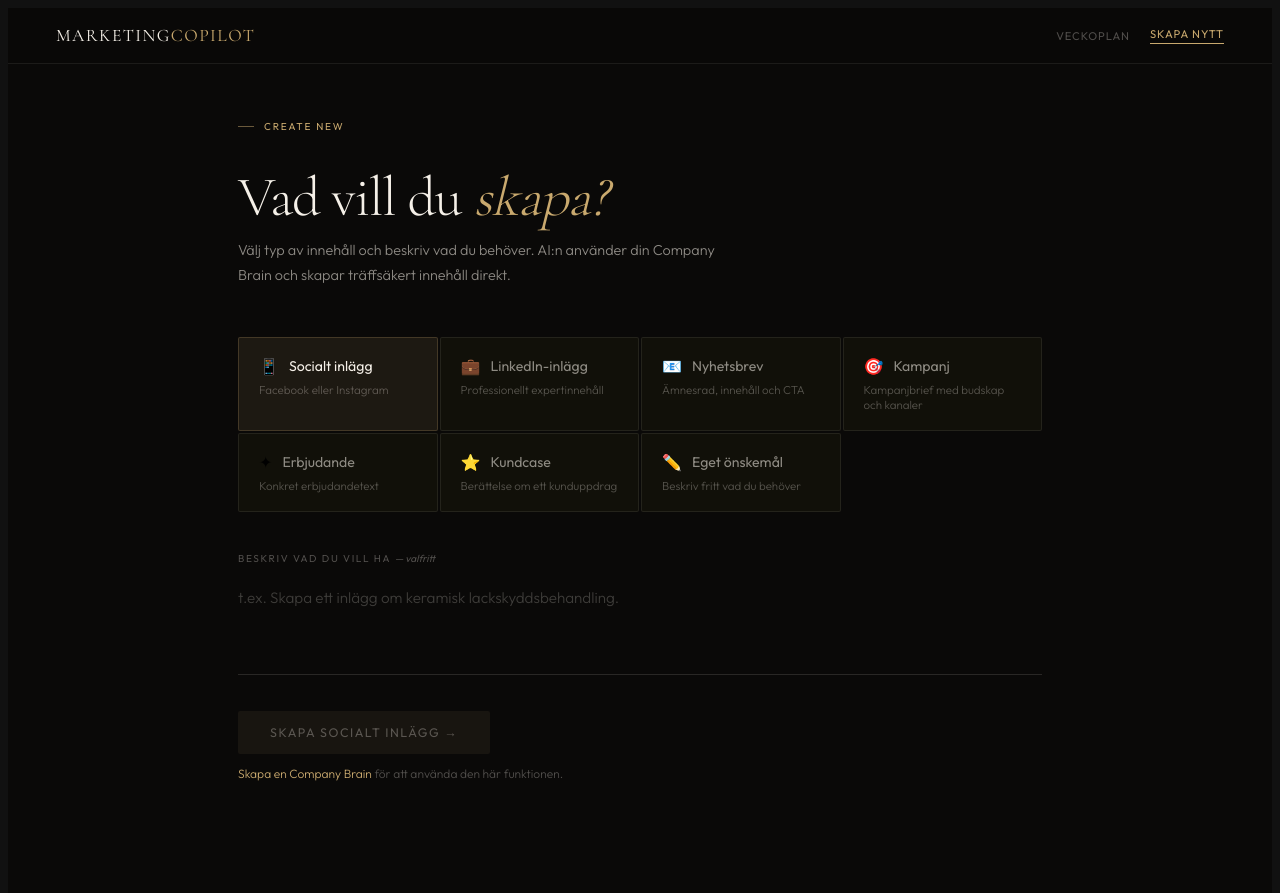
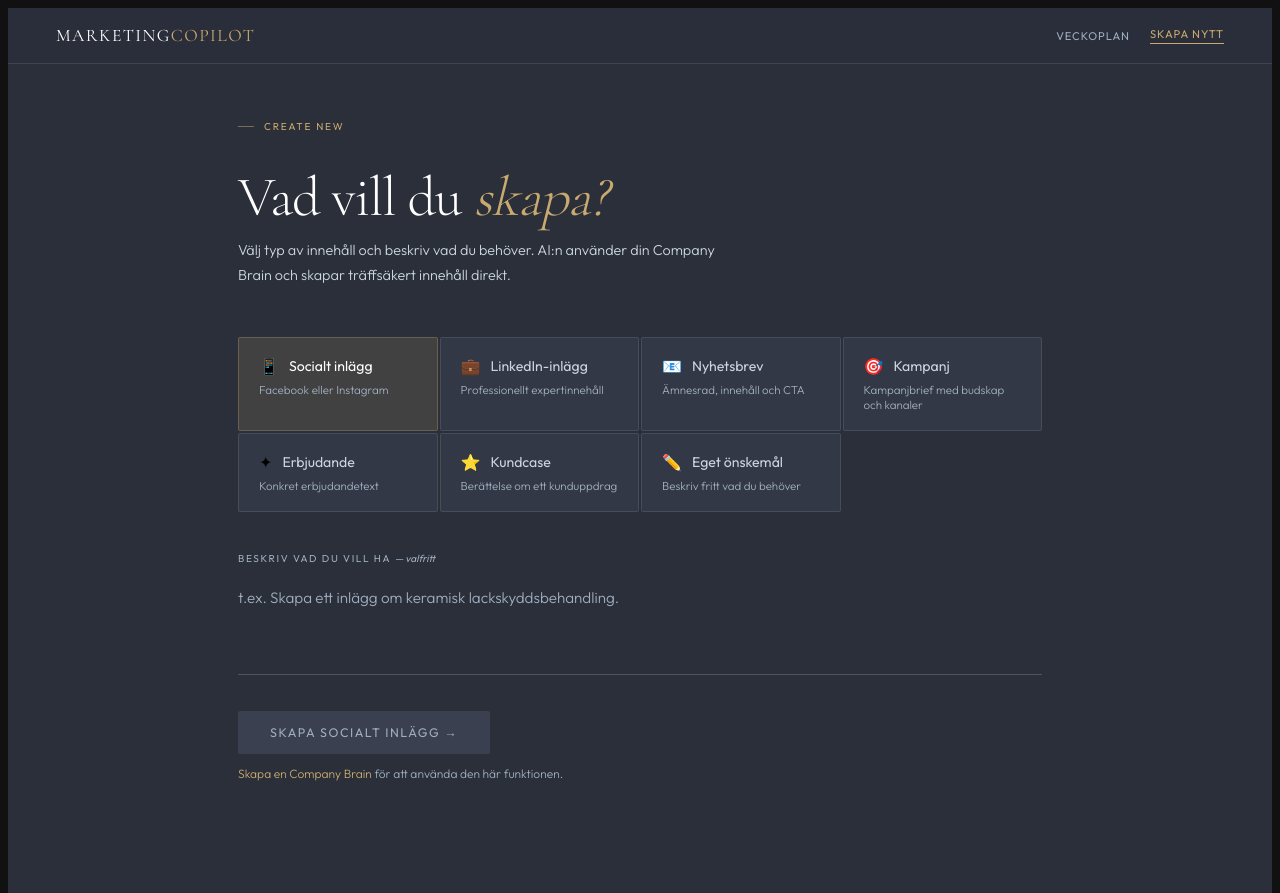
Before and after one commit to IsakByrge/marketing-copilot, a Next.js app: page /create in a window 1280 px wide. Built offline with nearby package versions, Linux system fonts and the light colour scheme.

Commit message:
feat: new color system across all pages

```diff
--- a/app/campaign/page.tsx
+++ b/app/campaign/page.tsx
@@ -4,10 +4,10 @@ import Link from "next/link";
 import { useEffect, useState } from "react";
 
 const T = {
-  bg: "#0a0908", surface: "#111009", surface2: "#181510",
-  line: "rgba(255,248,235,0.08)", line2: "rgba(255,248,235,0.13)",
-  text: "#f5f0e8", text2: "rgba(245,240,232,0.55)", text3: "rgba(245,240,232,0.30)",
-  gold: "#c9a96e", goldDim: "rgba(201,169,110,0.10)", goldBorder: "rgba(201,169,110,0.22)",
+  bg: "#2a2f3a", surface: "#323845", surface2: "#3a4050",
+  line: "rgba(255,255,255,0.10)", line2: "rgba(255,255,255,0.18)",
+  text: "#ffffff", text2: "#cbd5e0", text3: "#a0aec0",
+  gold: "#c9a96e", goldDim: "rgba(201,169,110,0.15)", goldBorder: "rgba(201,169,110,0.30)",
 };
 
 type Campaign = { title: string; goal: string; message: string; channels: string; cta: string; };
@@ -62,7 +62,7 @@ export default function CampaignPage() {
         position: "sticky", top: 0, zIndex: 100,
         display: "flex", alignItems: "center", justifyContent: "space-between",
         padding: "0 48px", height: 56,
-        background: "rgba(10,9,8,0.92)", backdropFilter: "blur(20px)",
+        background: "rgba(42,47,58,0.95)", backdropFilter: "blur(20px)",
         borderBottom: `1px solid ${T.line}`,
       }}>
         <Link href="/plan" style={{ fontSize: "0.7rem", fontWeight: 400, letterSpacing: "0.1em", textTransform: "uppercase", color: T.text3, textDecoration: "none" }}
--- a/app/create/page.tsx
+++ b/app/create/page.tsx
@@ -4,10 +4,10 @@ import { useState, useEffect } from "react";
 import { useRouter } from "next/navigation";
 
 const T = {
-  bg: "#0a0908", surface: "#111009", surface2: "#181510",
-  line: "rgba(255,248,235,0.08)", line2: "rgba(255,248,235,0.13)",
-  text: "#f5f0e8", text2: "rgba(245,240,232,0.55)", text3: "rgba(245,240,232,0.30)",
-  gold: "#c9a96e", goldDim: "rgba(201,169,110,0.10)", goldBorder: "rgba(201,169,110,0.22)",
+  bg: "#2a2f3a", surface: "#323845", surface2: "#3a4050",
+  line: "rgba(255,255,255,0.10)", line2: "rgba(255,255,255,0.18)",
+  text: "#ffffff", text2: "#cbd5e0", text3: "#a0aec0",
+  gold: "#c9a96e", goldDim: "rgba(201,169,110,0.15)", goldBorder: "rgba(201,169,110,0.30)",
 };
 
 type ContentType = {
@@ -243,7 +243,7 @@ export default function CreatePage() {
         position: "sticky", top: 0, zIndex: 100,
         display: "flex", alignItems: "center", justifyContent: "space-between",
         padding: `0 ${pad}px`, height: 56,
-        background: "rgba(10,9,8,0.92)", backdropFilter: "blur(20px)",
+        background: "rgba(42,47,58,0.95)", backdropFilter: "blur(20px)",
         borderBottom: `1px solid ${T.line}`,
       }}>
         <a href="/dashboard" style={{ fontFamily: "var(--font-cormorant), serif", fontWeight: 500, fontSize: "1.1rem", letterSpacing: "0.08em", textTransform: "uppercase", color: T.text, textDecoration: "none" }}>
@@ -370,7 +370,7 @@ export default function CreatePage() {
         @keyframes fadeUp { from{opacity:0;transform:translateY(12px)} to{opacity:1;transform:translateY(0)} }
         @keyframes spin { to{transform:rotate(360deg)} }
         @keyframes pulseDot { 0%,100%{opacity:1} 50%{opacity:.3} }
-        textarea::placeholder { color: rgba(245,240,232,0.22); }
+        textarea::placeholder { color: #718096; }
       `}</style>
     </main>
   );
--- a/app/dashboard/page.tsx
+++ b/app/dashboard/page.tsx
@@ -4,10 +4,10 @@ import Link from "next/link";
 import { useEffect, useMemo, useState } from "react";
 
 const T = {
-  bg: "#0a0908", surface: "#111009", surface2: "#181510",
-  line: "rgba(255,248,235,0.08)", line2: "rgba(255,248,235,0.13)",
-  text: "#f5f0e8", text2: "rgba(245,240,232,0.55)", text3: "rgba(245,240,232,0.30)",
-  gold: "#c9a96e", goldDim: "rgba(201,169,110,0.10)", goldBorder: "rgba(201,169,110,0.22)",
+  bg: "#2a2f3a", surface: "#323845", surface2: "#3a4050",
+  line: "rgba(255,255,255,0.10)", line2: "rgba(255,255,255,0.18)",
+  text: "#ffffff", text2: "#cbd5e0", text3: "#a0aec0",
+  gold: "#c9a96e", goldDim: "rgba(201,169,110,0.15)", goldBorder: "rgba(201,169,110,0.30)",
 };
 
 type CompanyProfile = {
@@ -147,7 +147,7 @@ export default function DashboardPage() {
         position: "sticky", top: 0, zIndex: 100,
         display: "flex", alignItems: "center", justifyContent: "space-between",
         padding: `0 ${pad}px`, height: 56,
-        background: "rgba(10,9,8,0.92)", backdropFilter: "blur(20px)",
+        background: "rgba(42,47,58,0.95)", backdropFilter: "blur(20px)",
         borderBottom: `1px solid ${T.line}`,
       }}>
         <button onClick={() => setView("week")} style={{ background: "none", border: "none", cursor: "pointer", padding: 0 }}>
@@ -192,7 +192,7 @@ export default function DashboardPage() {
       {isMobile && (
         <div style={{
           position: "fixed", bottom: 0, left: 0, right: 0, zIndex: 200,
-          display: "flex", background: "rgba(10,9,8,0.96)", backdropFilter: "blur(20px)",
+          display: "flex", background: "rgba(42,47,58,0.98)", backdropFilter: "blur(20px)",
           borderTop: `1px solid ${T.line}`,
         }}>
           {[
--- a/app/generating/page.tsx
+++ b/app/generating/page.tsx
@@ -4,10 +4,10 @@ import { useEffect, useState } from "react";
 import { useRouter } from "next/navigation";
 
 const T = {
-  bg: "#0a0908", surface: "#111009", surface2: "#181510",
-  line: "rgba(255,248,235,0.08)", line2: "rgba(255,248,235,0.13)",
-  text: "#f5f0e8", text2: "rgba(245,240,232,0.55)", text3: "rgba(245,240,232,0.30)",
-  gold: "#c9a96e", goldDim: "rgba(201,169,110,0.10)", goldBorder: "rgba(201,169,110,0.22)",
+  bg: "#2a2f3a", surface: "#323845", surface2: "#3a4050",
+  line: "rgba(255,255,255,0.10)", line2: "rgba(255,255,255,0.18)",
+  text: "#ffffff", text2: "#cbd5e0", text3: "#a0aec0",
+  gold: "#c9a96e", goldDim: "rgba(201,169,110,0.15)", goldBorder: "rgba(201,169,110,0.30)",
 };
 
 const STEPS = [
@@ -59,7 +59,7 @@ export default function GeneratingPage() {
         width: "100%", maxWidth: 480,
         background: T.surface, border: `1px solid ${T.line2}`,
         borderRadius: 4, overflow: "hidden",
-        boxShadow: "0 40px 100px rgba(0,0,0,0.5)",
+        boxShadow: "0 40px 100px rgba(0,0,0,0.3)",
         position: "relative",
       }}>
         {/* Progress bar */}
--- a/app/globals.css
+++ b/app/globals.css
@@ -214,3 +214,11 @@ a {
 .mc-muted  { color: var(--mc-muted); }
 .mc-subtle { color: var(--mc-subtle); }
 .mc-gold   { color: var(--mc-gold); }
+/* Onboarding readability */
+input, textarea {
+  color: #ffffff !important;
+}
+
+input::placeholder, textarea::placeholder {
+  color: #a0aec0 !important;
+}
--- a/app/newsletter/page.tsx
+++ b/app/newsletter/page.tsx
@@ -4,10 +4,10 @@ import Link from "next/link";
 import { useEffect, useState } from "react";
 
 const T = {
-  bg: "#0a0908", surface: "#111009", surface2: "#181510",
-  line: "rgba(255,248,235,0.08)", line2: "rgba(255,248,235,0.13)",
-  text: "#f5f0e8", text2: "rgba(245,240,232,0.55)", text3: "rgba(245,240,232,0.30)",
-  gold: "#c9a96e", goldDim: "rgba(201,169,110,0.10)", goldBorder: "rgba(201,169,110,0.22)",
+  bg: "#2a2f3a", surface: "#323845", surface2: "#3a4050",
+  line: "rgba(255,255,255,0.10)", line2: "rgba(255,255,255,0.18)",
+  text: "#ffffff", text2: "#cbd5e0", text3: "#a0aec0",
+  gold: "#c9a96e", goldDim: "rgba(201,169,110,0.15)", goldBorder: "rgba(201,169,110,0.30)",
 };
 
 type Newsletter = { subject: string; preview: string; body: string; cta: string; };
@@ -61,7 +61,7 @@ export default function NewsletterPage() {
         position: "sticky", top: 0, zIndex: 100,
         display: "flex", alignItems: "center", justifyContent: "space-between",
         padding: "0 48px", height: 56,
-        background: "rgba(10,9,8,0.92)", backdropFilter: "blur(20px)",
+        background: "rgba(42,47,58,0.95)", backdropFilter: "blur(20px)",
         borderBottom: `1px solid ${T.line}`,
       }}>
         <Link href="/plan" style={{ fontSize: "0.7rem", fontWeight: 400, letterSpacing: "0.1em", textTransform: "uppercase", color: T.text3, textDecoration: "none" }}
@@ -100,7 +100,7 @@ export default function NewsletterPage() {
         <div style={{ background: T.surface, border: `1px solid ${T.line2}`, borderRadius: 2, overflow: "hidden", marginBottom: 40 }}>
           <div style={{ background: T.surface2, borderBottom: `1px solid ${T.line}`, padding: "12px 20px", display: "flex", alignItems: "center", gap: 10 }}>
             <div style={{ display: "flex", gap: 5 }}>
-              {[0,1,2].map(i => <div key={i} style={{ width: 9, height: 9, borderRadius: "50%", background: "rgba(255,248,235,0.07)" }} />)}
+              {[0,1,2].map(i => <div key={i} style={{ width: 9, height: 9, borderRadius: "50%", background: "rgba(255,255,255,0.10)" }} />)}
             </div>
             <span style={{ fontSize: "0.68rem", fontWeight: 400, letterSpacing: "0.08em", textTransform: "uppercase", color: T.text3 }}>
               E-post förhandsvisning
--- a/app/onboarding/page.tsx
+++ b/app/onboarding/page.tsx
@@ -4,10 +4,10 @@ import { useState, useEffect } from "react";
 import { useRouter } from "next/navigation";
 
 const T = {
-  bg: "#0a0908", surface: "#111009", surface2: "#181510",
-  line: "rgba(255,248,235,0.08)", line2: "rgba(255,248,235,0.13)",
-  text: "#f5f0e8", text2: "rgba(245,240,232,0.55)", text3: "rgba(245,240,232,0.30)",
-  gold: "#c9a96e", goldDim: "rgba(201,169,110,0.10)", goldBorder: "rgba(201,169,110,0.22)",
+  bg: "#2a2f3a", surface: "#323845", surface2: "#3a4050",
+  line: "rgba(255,255,255,0.10)", line2: "rgba(255,255,255,0.18)",
+  text: "#ffffff", text2: "#cbd5e0", text3: "#a0aec0",
+  gold: "#c9a96e", goldDim: "rgba(201,169,110,0.15)", goldBorder: "rgba(201,169,110,0.30)",
 };
 
 type CompanyProfile = {
@@ -345,7 +345,7 @@ export default function OnboardingPage() {
         position: "sticky", top: 0, zIndex: 100,
         display: "flex", alignItems: "center", justifyContent: "space-between",
         padding: `0 ${pad}px`, height: 56,
-        background: "rgba(10,9,8,0.92)", backdropFilter: "blur(20px)",
+        background: "rgba(42,47,58,0.95)", backdropFilter: "blur(20px)",
         borderBottom: `1px solid ${T.line}`,
       }}>
         <span style={{ fontFamily: "var(--font-cormorant), serif", fontWeight: 500, fontSize: "1.1rem", letterSpacing: "0.08em", textTransform: "uppercase", color: T.text }}>
@@ -369,7 +369,7 @@ export default function OnboardingPage() {
         @keyframes fadeUp { from{opacity:0;transform:translateY(14px)} to{opacity:1;transform:translateY(0)} }
         @keyframes spin { to{transform:rotate(360deg)} }
         @keyframes pulseDot { 0%,100%{opacity:1} 50%{opacity:.3} }
-        input::placeholder, textarea::placeholder { color: rgba(245,240,232,0.22); }
+        input::placeholder, textarea::placeholder { color: #718096; }
       `}</style>
     </main>
   );
--- a/app/plan/page.tsx
+++ b/app/plan/page.tsx
@@ -4,10 +4,10 @@ import Link from "next/link";
 import { useEffect, useState } from "react";
 
 const T = {
-  bg: "#0a0908", surface: "#111009", surface2: "#181510",
-  line: "rgba(255,248,235,0.08)", line2: "rgba(255,248,235,0.13)",
-  text: "#f5f0e8", text2: "rgba(245,240,232,0.55)", text3: "rgba(245,240,232,0.30)",
-  gold: "#c9a96e", goldDim: "rgba(201,169,110,0.10)",
+  bg: "#2a2f3a", surface: "#323845", surface2: "#3a4050",
+  line: "rgba(255,255,255,0.10)", line2: "rgba(255,255,255,0.18)",
+  text: "#ffffff", text2: "#cbd5e0", text3: "#a0aec0",
+  gold: "#c9a96e", goldDim: "rgba(201,169,110,0.15)",
 };
 
 type MarketingPlan = {
@@ -69,7 +69,7 @@ export default function PlanPage() {
         position: "sticky", top: 0, zIndex: 100,
         display: "flex", alignItems: "center", justifyContent: "space-between",
         padding: "0 48px", height: 56,
-        background: "rgba(10,9,8,0.9)", backdropFilter: "blur(20px)",
+        background: "rgba(42,47,58,0.95)", backdropFilter: "blur(20px)",
         borderBottom: `1px solid ${T.line}`,
       }}>
         <a href="/" style={{
--- a/app/post/[id]/page.tsx
+++ b/app/post/[id]/page.tsx
@@ -4,10 +4,10 @@ import Link from "next/link";
 import { use, useEffect, useState } from "react";
 
 const T = {
-  bg: "#0a0908", surface: "#111009", surface2: "#181510",
-  line: "rgba(255,248,235,0.08)", line2: "rgba(255,248,235,0.13)",
-  text: "#f5f0e8", text2: "rgba(245,240,232,0.55)", text3: "rgba(245,240,232,0.30)",
-  gold: "#c9a96e", goldDim: "rgba(201,169,110,0.10)", goldBorder: "rgba(201,169,110,0.22)",
+  bg: "#2a2f3a", surface: "#323845", surface2: "#3a4050",
+  line: "rgba(255,255,255,0.10)", line2: "rgba(255,255,255,0.18)",
+  text: "#ffffff", text2: "#cbd5e0", text3: "#a0aec0",
+  gold: "#c9a96e", goldDim: "rgba(201,169,110,0.15)", goldBorder: "rgba(201,169,110,0.30)",
 };
 
 type MarketingPost = { title: string; text: string; cta: string; image: string; };
@@ -67,7 +67,7 @@ export default function PostPage({ params }: { params: Promise<{ id: string }> }
         position: "sticky", top: 0, zIndex: 100,
         display: "flex", alignItems: "center", justifyContent: "space-between",
         padding: `0 ${pad}px`, height: 56,
-        background: "rgba(10,9,8,0.92)", backdropFilter: "blur(20px)",
+        background: "rgba(42,47,58,0.95)", backdropFilter: "blur(20px)",
         borderBottom: `1px solid ${T.line}`,
         gap: 8,
       }}>
--- a/app/profile/page.tsx
+++ b/app/profile/page.tsx
@@ -4,10 +4,10 @@ import Link from "next/link";
 import { useEffect, useRef, useState } from "react";
 
 const T = {
-  bg: "#0a0908", surface: "#111009", surface2: "#181510",
-  line: "rgba(255,248,235,0.08)", line2: "rgba(255,248,235,0.13)",
-  text: "#f5f0e8", text2: "rgba(245,240,232,0.55)", text3: "rgba(245,240,232,0.30)",
-  gold: "#c9a96e", goldDim: "rgba(201,169,110,0.10)", goldBorder: "rgba(201,169,110,0.22)",
+  bg: "#2a2f3a", surface: "#323845", surface2: "#3a4050",
+  line: "rgba(255,255,255,0.10)", line2: "rgba(255,255,255,0.18)",
+  text: "#ffffff", text2: "#cbd5e0", text3: "#a0aec0",
+  gold: "#c9a96e", goldDim: "rgba(201,169,110,0.15)", goldBorder: "rgba(201,169,110,0.30)",
 };
 
 type CompanyInput = {
@@ -118,7 +118,7 @@ export default function ProfilePage() {
         position: "sticky", top: 0, zIndex: 100,
         display: "flex", alignItems: "center", justifyContent: "space-between",
         padding: "0 48px", height: 56,
-        background: "rgba(10,9,8,0.92)", backdropFilter: "blur(20px)",
+        background: "rgba(42,47,58,0.95)", backdropFilter: "blur(20px)",
         borderBottom: `1px solid ${T.line}`,
       }}>
         <a href="/" style={{ fontFamily: "var(--font-cormorant), serif", fontWeight: 500, fontSize: "1.1rem", letterSpacing: "0.08em", textTransform: "uppercase", color: T.text, textDecoration: "none" }}>
```
